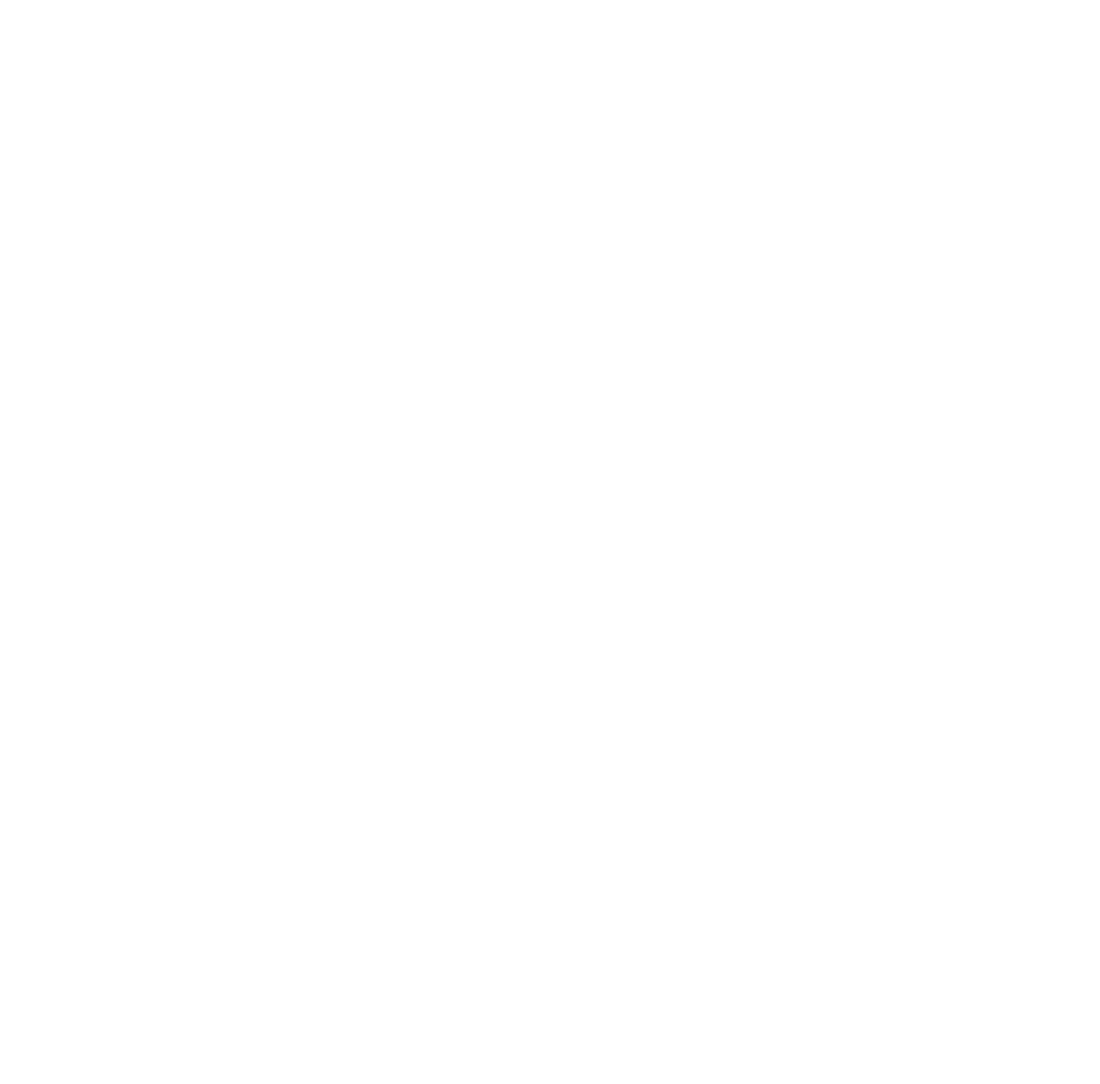
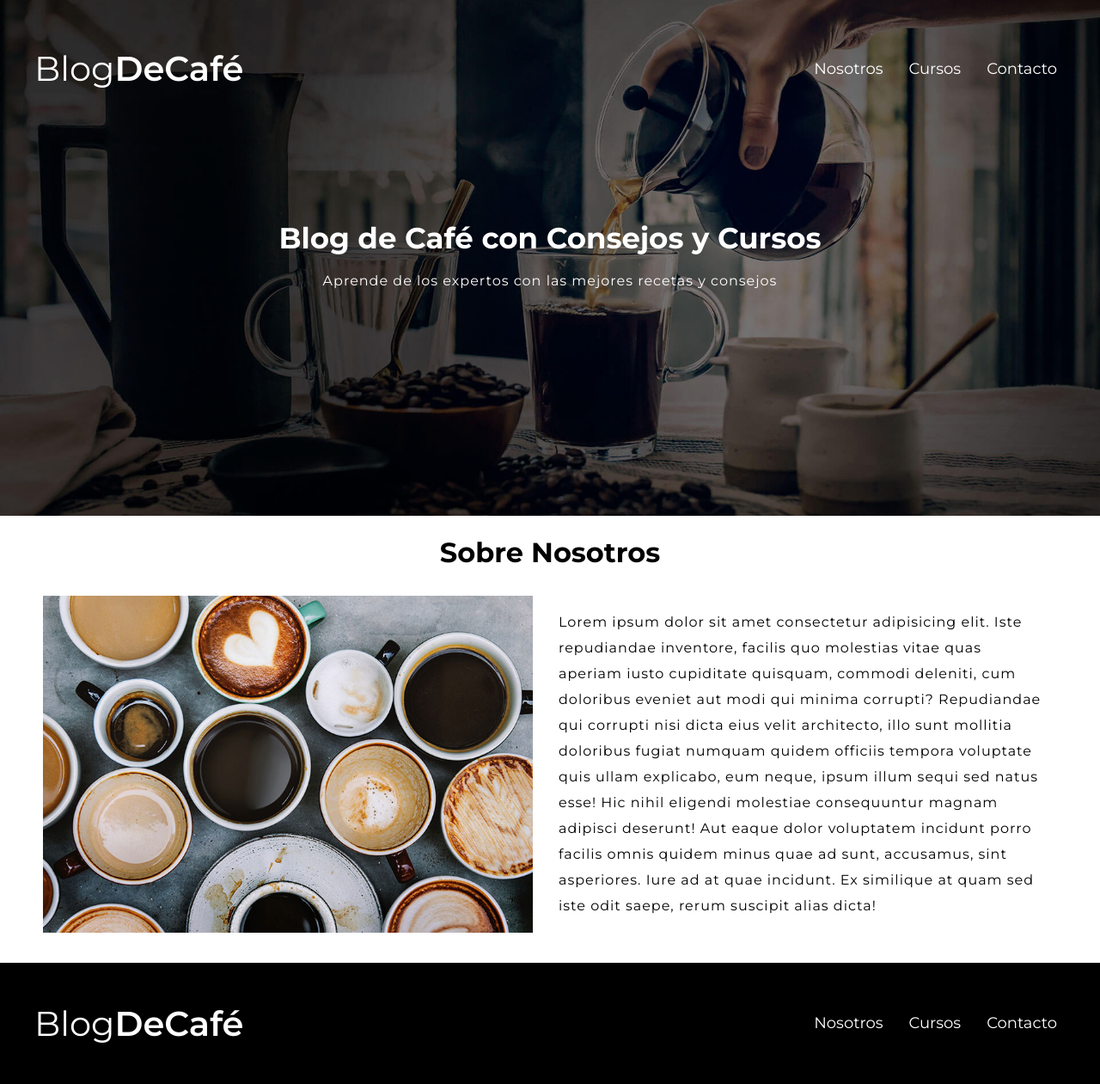
Before and after one commit to MarlonCJ/blog-de-cafe, a plain HTML site: page nosotros.html in a window 1280 px wide. Shown: the whole page at 86% size. Before the commit the page ends 800 px from the top, so only its background shows below. Drawn offline with Linux system fonts and the light colour scheme.

Commit message:
nosotros finalizado

```diff
--- a/css/style.css
+++ b/css/style.css
@@ -33,6 +33,8 @@ a{
 
 p{
     font-size: 1.6rem;
+    line-height: 30px;
+    letter-spacing: 1px;
 }
 
 hr{
@@ -46,6 +48,7 @@ hr{
 
 h1{
     font-size: 3.2rem;
+    text-align: center;
 }
 
 h2{
@@ -79,6 +82,11 @@ h3{
     .button{
         width: 200px;
     }
+}
+
+.margin-top-botton{
+    margin-top: 2.5rem;
+    margin-bottom: 2.5rem;
 }
 
 
@@ -226,10 +234,6 @@ h3{
 
 }
 
-.entrada__text{
-    line-height: 30px;
-    letter-spacing: 1px;
-}
 
 .blog__sidebar{
     grid-area: aside;
@@ -277,7 +281,32 @@ h3{
     }
 }
 
+/* nosotros */
 
+.nosotros{
+    width: 100%;
+    display: flex;
+    flex-wrap: wrap ;
+    gap: 1rem;
+}
+
+.nosotros__content{
+    flex-basis: 100%;
+    padding: 1rem;
+    display: flex;
+    justify-content: center;
+    align-items: center;
+}
+
+.nosotros__content-img{
+    width: 100%;
+}
+
+@media(min-width: 768px){
+    .nosotros__content{
+        flex-basis: calc(50% - 1rem);
+    }
+}
 /* footer */
 
 .footer{
--- a/nosotros.html
+++ b/nosotros.html
@@ -0,0 +1,59 @@
+<!DOCTYPE html>
+<html lang="en">
+<head>
+    <meta charset="UTF-8">
+    <meta name="viewport" content="width=device-width, initial-scale=1.0">
+    <link rel="preconnect" href="https://fonts.googleapis.com">
+    <link rel="preconnect" href="https://fonts.gstatic.com" crossorigin>
+    <link href="https://fonts.googleapis.com/css2?family=Montserrat:ital,wght@0,100..900;1,100..900&display=swap" rel="stylesheet">
+    <link rel="stylesheet" href="css/normalize.css">
+    <link rel="stylesheet" href="css/style.css">
+    <title>Blog de Cafe</title>
+</head>
+<body>
+    <!-- HERO -->
+    <header class="header">
+        <div class="header__menu contenedor">
+            <div class="menu-logo">
+                <a class="menu-logo__link" href="index.html">Blog<span>DeCafé</span></a>
+            </div>
+            <nav class="menu-nav">
+                <a class="menu-nav__link" href="nosotros.html">Nosotros</a>
+                <a class="menu-nav__link" href="cursos.html">Cursos</a>
+                <a class="menu-nav__link" href="contacto.html">Contacto</a>
+            </nav>
+        </div>
+        <div class="header__content">
+            <h1 class="header__title">Blog de Café con Consejos y Cursos</h1>
+            <p class="header__text">Aprende de los expertos con las mejores recetas y consejos</p>
+        </div>
+    </header>
+
+    <main class="margin-top-botton contenedor">
+        <h1>Sobre Nosotros</h1>
+        <div class="nosotros">
+            <div class="nosotros__content">
+                <img class="nosotros__content-img" src="img/nosotros.jpg" alt="nosotros">
+            </div>
+            <div class="nosotros__content">
+                <p class="nosotros__content-text">Lorem ipsum dolor sit amet consectetur adipisicing elit. Iste repudiandae inventore, facilis quo molestias vitae quas aperiam iusto cupiditate quisquam, commodi deleniti, cum doloribus eveniet aut modi qui minima corrupti? Repudiandae qui corrupti nisi dicta eius velit architecto, illo sunt mollitia doloribus fugiat numquam quidem officiis tempora voluptate quis ullam explicabo, eum neque, ipsum illum sequi sed natus esse! Hic nihil eligendi molestiae consequuntur magnam adipisci deserunt! Aut eaque dolor voluptatem incidunt porro facilis omnis quidem minus quae ad sunt, accusamus, sint asperiores. Iure ad at quae incidunt. Ex similique at quam sed iste odit saepe, rerum suscipit alias dicta!</p>
+            </div>
+        </div>
+    </main>
+
+    <!-- footer -->
+
+        <footer class="footer">
+            <div class="header__menu contenedor">
+                <div class="menu-logo">
+                    <a class="menu-logo__link" href="index.html">Blog<span>DeCafé</span></a>
+                </div>
+                <nav class="menu-nav">
+                    <a class="menu-nav__link" href="nosotros.html">Nosotros</a>
+                    <a class="menu-nav__link" href="cursos.html">Cursos</a>
+                    <a class="menu-nav__link" href="contacto.html">Contacto</a>
+                </nav>
+             </div>
+        </footer>
+</body>
+</html>
```
